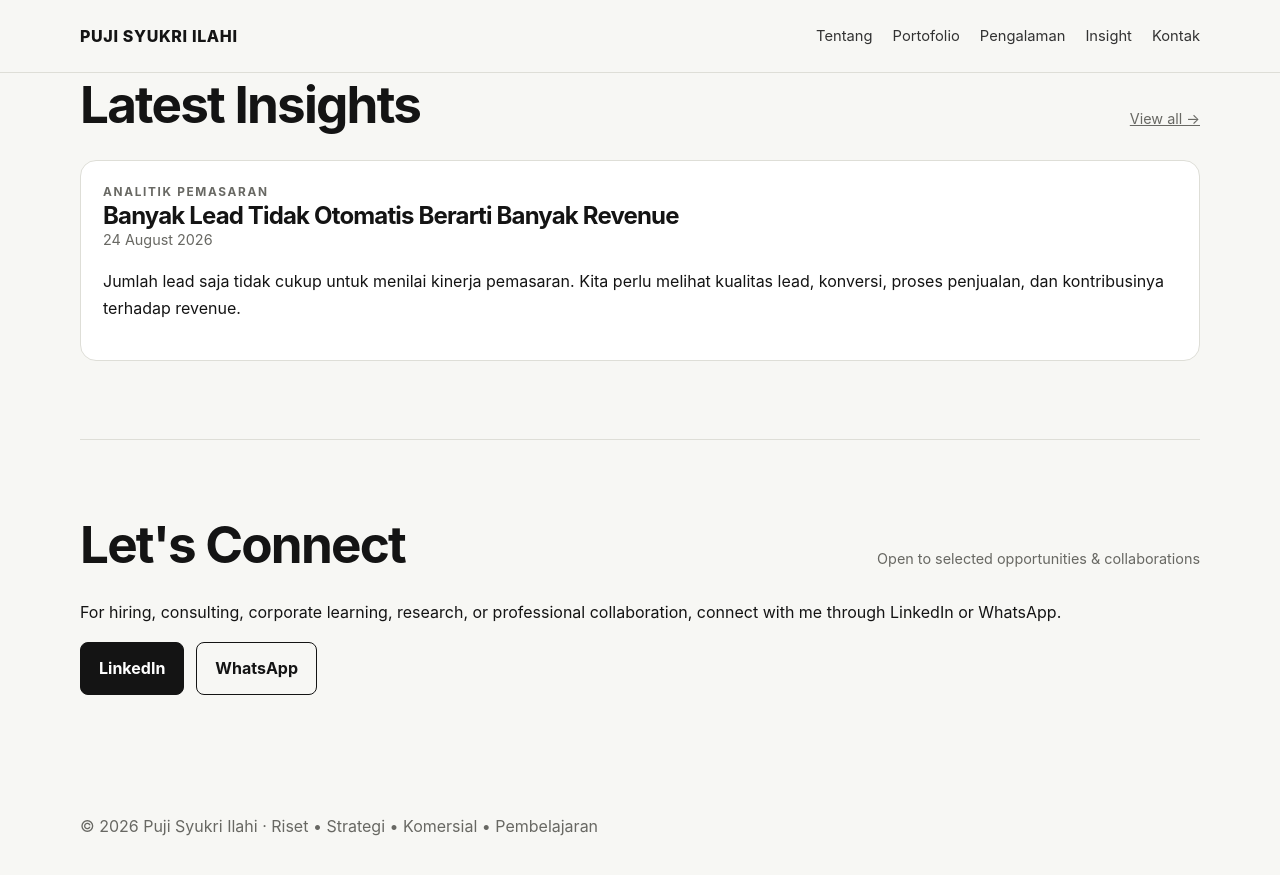
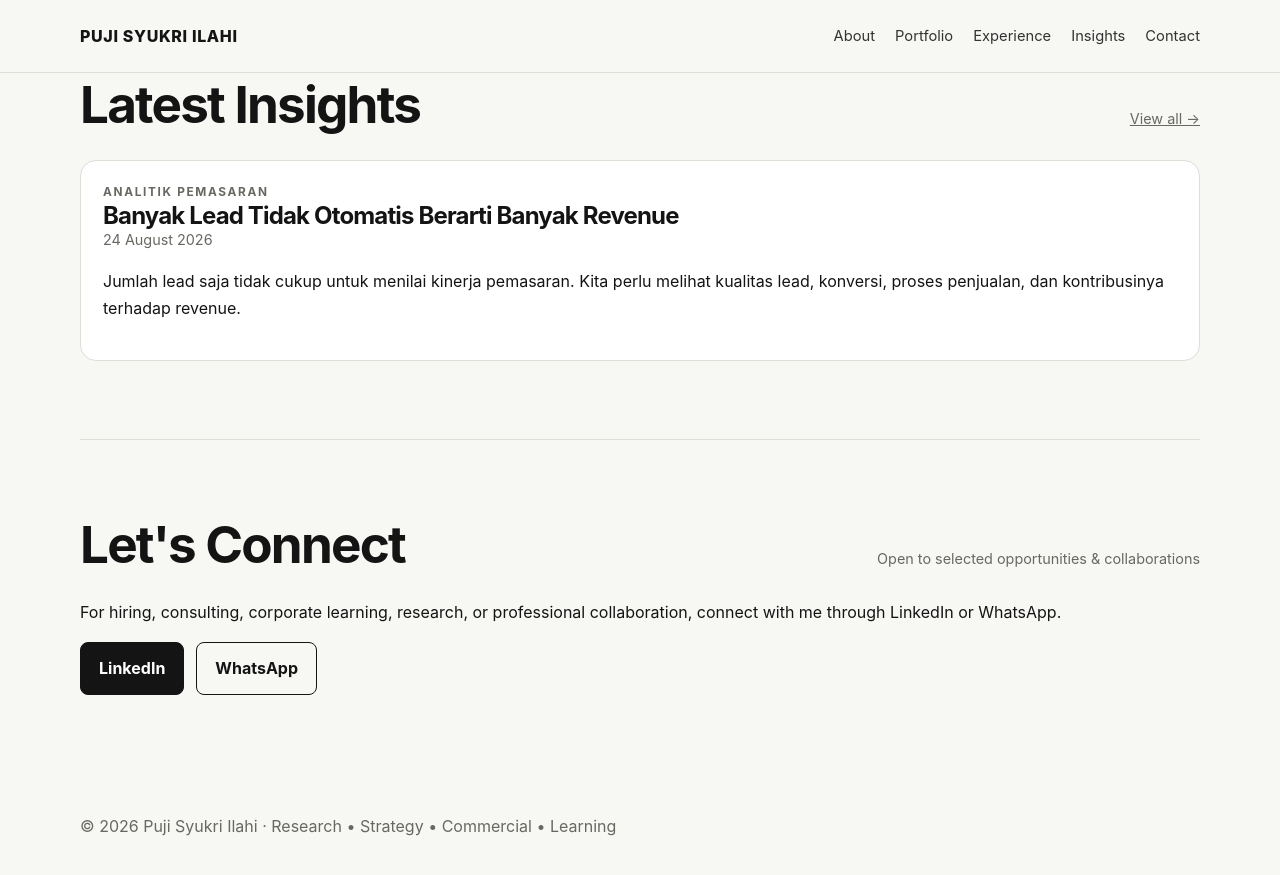
Before and after one commit to pujisyukriilahi/bio, a Jekyll site: the page built from index.md, in a window 1280 px wide and 900 px high, scrolled down 3576 px. Shown: the top 875 px of the window. Built offline with Jekyll 4.4.1, drawn with Linux system fonts in a browser that asks for light colours.

Commit message:
Set website UI to English while keeping Insights content in Indonesian

```diff
--- a/_layouts/default.html
+++ b/_layouts/default.html
@@ -1,5 +1,5 @@
 <!doctype html>
-<html lang="{{ site.lang | default: 'id' }}">
+<html lang="en">
 <head>
   <meta charset="utf-8">
   <meta name="viewport" content="width=device-width, initial-scale=1">
@@ -9,7 +9,7 @@
   <meta name="robots" content="index, follow">
   <link rel="canonical" href="{{ page.url | absolute_url }}">
   <meta property="og:type" content="website">
-  <meta property="og:locale" content="id_ID">
+  <meta property="og:locale" content="en_US">
   <meta property="og:title" content="{% if page.title %}{{ page.title }} | {% endif %}{{ site.title }}">
   <meta property="og:description" content="{{ page.description | default: site.description | escape }}">
   <meta property="og:url" content="{{ page.url | absolute_url }}">
@@ -20,14 +20,14 @@
   </script>
   {% else %}
   <script type="application/ld+json">
-  {"@context":"https://schema.org","@type":"Person","name":"Puji Syukri Ilahi","url":"{{ site.author.url }}","jobTitle":"Profesional Marketing Strategis, Market Intelligence & Pembelajaran Korporat","knowsAbout":["Strategi Marketing","Market Intelligence","Pertumbuhan Bisnis","Analitik Marketing","Performance Marketing","Pembelajaran Korporat","AI untuk Marketing"],"sameAs":["https://github.com/pujisyukriilahi"]}
+  {"@context":"https://schema.org","@type":"Person","name":"Puji Syukri Ilahi","url":"{{ site.author.url }}","jobTitle":"Strategic Marketing, Market Intelligence & Business Growth Professional","knowsAbout":["Marketing Strategy","Market Intelligence","Business Growth","Marketing Analytics","Performance Marketing","Corporate Learning","AI for Marketing"],"sameAs":["https://github.com/pujisyukriilahi"]}
   </script>
   {% endif %}
   <link rel="stylesheet" href="{{ '/assets/css/style.css' | relative_url }}">
 </head>
 <body>
-<header><div class="wrap"><nav><a class="brand" href="{{ '/' | relative_url }}">PUJI SYUKRI ILAHI</a><div class="menu"><a href="{{ '/' | relative_url }}#about">Tentang</a><a href="{{ '/' | relative_url }}#work">Portofolio</a><a href="{{ '/' | relative_url }}#experience">Pengalaman</a><a href="{{ '/insights/' | relative_url }}">Insight</a><a href="{{ '/' | relative_url }}#contact">Kontak</a></div></nav></div></header>
+<header><div class="wrap"><nav><a class="brand" href="{{ '/' | relative_url }}">PUJI SYUKRI ILAHI</a><div class="menu"><a href="{{ '/' | relative_url }}#about">About</a><a href="{{ '/' | relative_url }}#work">Portfolio</a><a href="{{ '/' | relative_url }}#experience">Experience</a><a href="{{ '/insights/' | relative_url }}">Insights</a><a href="{{ '/' | relative_url }}#contact">Contact</a></div></nav></div></header>
 <main>{{ content }}</main>
-<footer><div class="wrap">© {{ 'now' | date: '%Y' }} Puji Syukri Ilahi · Riset • Strategi • Komersial • Pembelajaran</div></footer>
+<footer><div class="wrap">© {{ 'now' | date: '%Y' }} Puji Syukri Ilahi · Research • Strategy • Commercial • Learning</div></footer>
 </body>
 </html>
```
